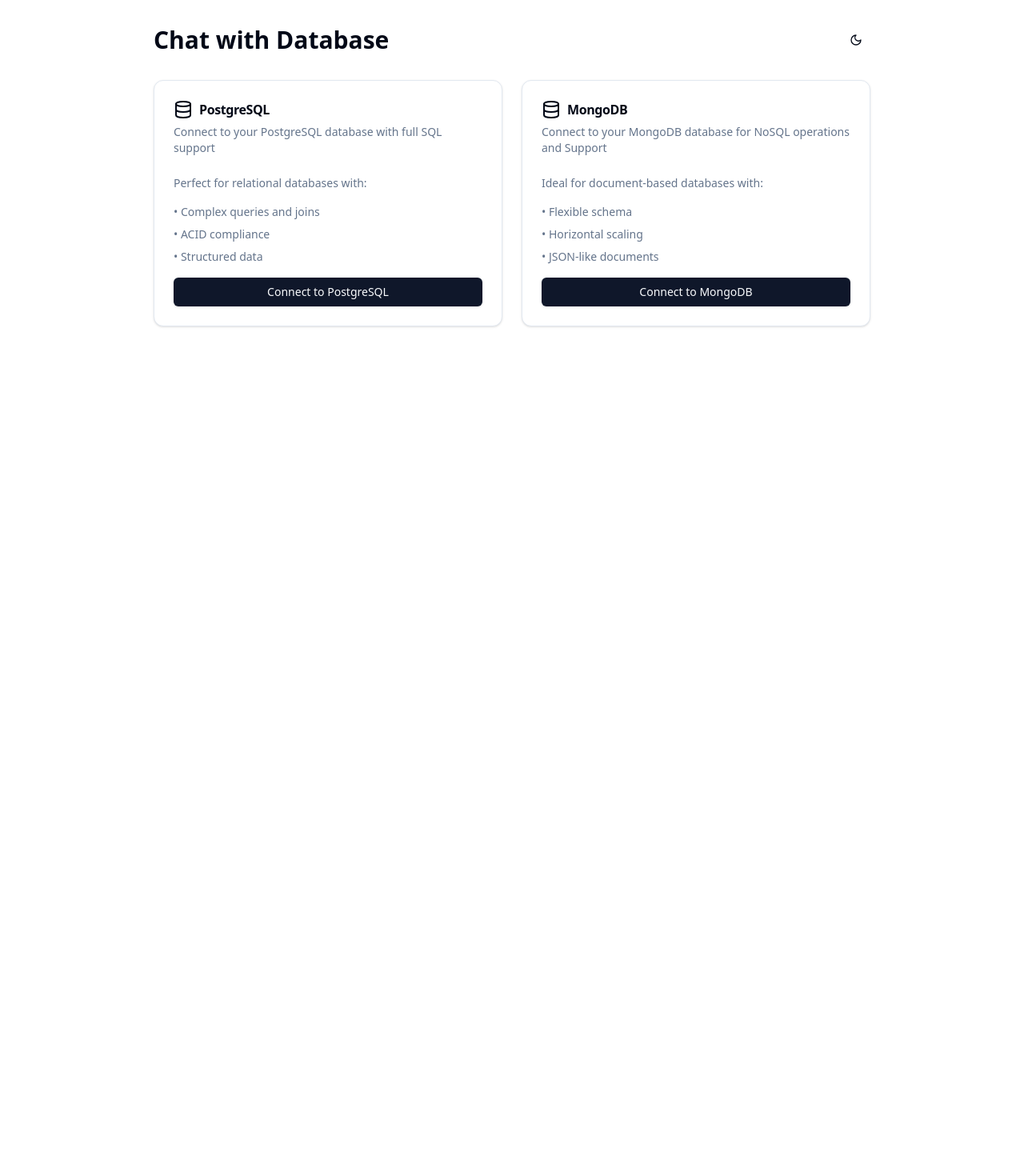
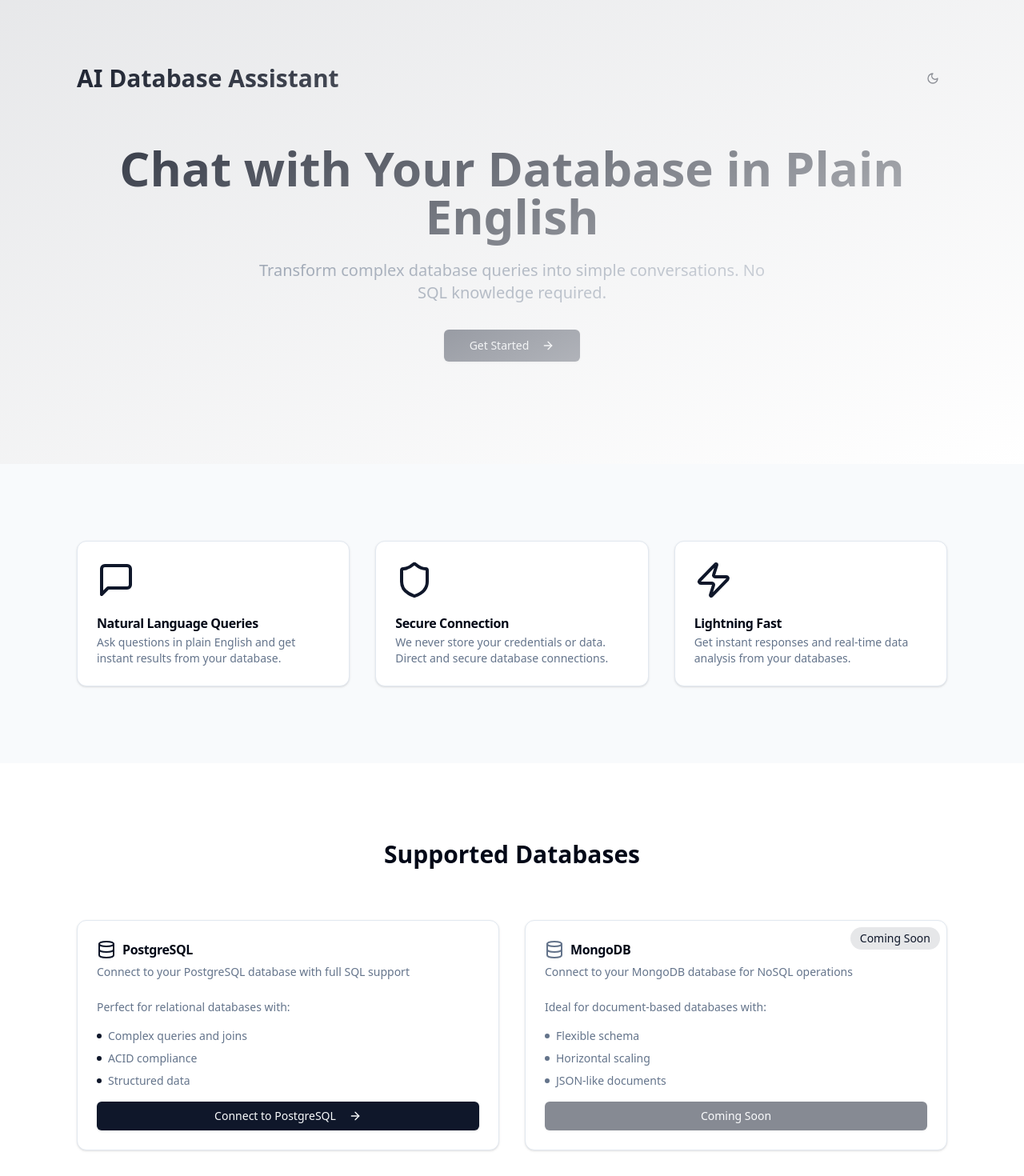
Before and after one commit to LuseBiswas/Database_AI_Agent, a React (Vite) app in the folder ai-agent-frontend/ai-agent-frontend/: page / in a window 1280 px wide. Shown: the top 1470 px of the page at 80% size. Before the commit the page ends 800 px from the top, so only its background shows below. Built offline with nearby package versions, Linux system fonts and the light colour scheme.

Commit message:
Homepage updated

```diff
--- a/ai-agent-frontend/ai-agent-frontend/src/Homepage.jsx
+++ b/ai-agent-frontend/ai-agent-frontend/src/Homepage.jsx
@@ -3,40 +3,100 @@
 import { useTheme } from './components/ThemeProvider';
 import { Button } from '@/components/ui/button';
 import { Card, CardContent, CardDescription, CardHeader, CardTitle } from '@/components/ui/card';
-import { Sun, Moon, Database } from 'lucide-react';
+import { Sun, Moon, Database, MessageSquare, Shield, Zap, ArrowRight } from 'lucide-react';
 
 const Homepage = () => {
   const { theme, setTheme } = useTheme();
   const navigate = useNavigate();
 
-  useEffect(()=>{
-        document.title = "Homepage"
-
-      },[])
+  useEffect(() => {
+    document.title = "AI Database Assistant - Chat with Your Database";
+  }, []);
 
   return (
-    <div className="min-h-screen p-8 bg-background">
-      <div className="max-w-4xl mx-auto">
+    <div className="min-h-screen bg-background">
+      {/* Hero Section */}
+      <div className="relative overflow-hidden">
+        <div className="absolute inset-0 bg-gradient-to-br from-primary/10 to-background" />
+        <div className="max-w-6xl mx-auto px-4 sm:px-6 lg:px-8 pt-20 pb-32">
           <div className="flex justify-between items-center mb-8">
-          <h1 className="text-3xl font-bold text-foreground">Chat with Database</h1>
+            <h1 className="text-3xl font-bold text-foreground">AI Database Assistant</h1>
             <Button
               variant="ghost"
               size="icon"
               onClick={() => setTheme(theme === 'dark' ? 'light' : 'dark')}
+              className="animate-in fade-in duration-500"
             >
-            {theme === 'dark' ? (
-              <Sun className="h-5 w-5" />
-            ) : (
-              <Moon className="h-5 w-5" />
-            )}
+              {theme === 'dark' ? <Sun className="h-5 w-5" /> : <Moon className="h-5 w-5" />}
             </Button>
           </div>
 
-        <div className="grid md:grid-cols-2 gap-6">
-          <Card className="hover:shadow-lg transition-shadow">
+          <div className="mt-16 text-center animate-in slide-in-from-bottom duration-700">
+            <h2 className="text-4xl md:text-6xl font-bold text-foreground mb-6">
+              Chat with Your Database in Plain English
+            </h2>
+            <p className="text-xl text-muted-foreground max-w-2xl mx-auto mb-8">
+              Transform complex database queries into simple conversations. No SQL knowledge required.
+            </p>
+            <Button
+              size="lg"
+              className="group"
+              onClick={() => navigate('/get-started')}
+            >
+              Get Started
+              <ArrowRight className="ml-2 h-4 w-4 group-hover:translate-x-1 transition-transform" />
+            </Button>
+          </div>
+        </div>
+      </div>
+
+      {/* Features Section */}
+      <div className="py-24 bg-muted/50">
+        <div className="max-w-6xl mx-auto px-4 sm:px-6 lg:px-8">
+          <div className="grid md:grid-cols-3 gap-8 animate-in slide-in-from-bottom duration-700">
+            <Card className="hover:shadow-lg transition-all hover:-translate-y-1">
+              <CardHeader>
+                <MessageSquare className="h-12 w-12 text-primary mb-4" />
+                <CardTitle>Natural Language Queries</CardTitle>
+                <CardDescription>
+                  Ask questions in plain English and get instant results from your database.
+                </CardDescription>
+              </CardHeader>
+            </Card>
+
+            <Card className="hover:shadow-lg transition-all hover:-translate-y-1">
+              <CardHeader>
+                <Shield className="h-12 w-12 text-primary mb-4" />
+                <CardTitle>Secure Connection</CardTitle>
+                <CardDescription>
+                  We never store your credentials or data. Direct and secure database connections.
+                </CardDescription>
+              </CardHeader>
+            </Card>
+
+            <Card className="hover:shadow-lg transition-all hover:-translate-y-1">
+              <CardHeader>
+                <Zap className="h-12 w-12 text-primary mb-4" />
+                <CardTitle>Lightning Fast</CardTitle>
+                <CardDescription>
+                  Get instant responses and real-time data analysis from your databases.
+                </CardDescription>
+              </CardHeader>
+            </Card>
+          </div>
+        </div>
+      </div>
+
+      {/* Database Options */}
+      <div className="py-24">
+        <div className="max-w-6xl mx-auto px-4 sm:px-6 lg:px-8">
+          <h2 className="text-3xl font-bold text-center mb-16">Supported Databases</h2>
+
+          <div className="grid md:grid-cols-2 gap-8 animate-in slide-in-from-bottom duration-700">
+            <Card className="hover:shadow-lg transition-all hover:-translate-y-1">
               <CardHeader>
                 <CardTitle className="flex items-center gap-2">
-                <Database className="h-6 w-6" />
+                  <Database className="h-6 w-6 text-primary" />
                   PostgreSQL
                 </CardTitle>
                 <CardDescription>
@@ -49,28 +109,41 @@
                     Perfect for relational databases with:
                   </p>
                   <ul className="text-sm text-muted-foreground space-y-2">
-                  <li>• Complex queries and joins</li>
-                  <li>• ACID compliance</li>
-                  <li>• Structured data</li>
+                    <li className="flex items-center gap-2">
+                      <div className="h-1.5 w-1.5 rounded-full bg-primary" />
+                      Complex queries and joins
+                    </li>
+                    <li className="flex items-center gap-2">
+                      <div className="h-1.5 w-1.5 rounded-full bg-primary" />
+                      ACID compliance
+                    </li>
+                    <li className="flex items-center gap-2">
+                      <div className="h-1.5 w-1.5 rounded-full bg-primary" />
+                      Structured data
+                    </li>
                   </ul>
                   <Button
-                  className="w-full"
+                    className="w-full group"
                     onClick={() => navigate('/postgres')}
                   >
                     Connect to PostgreSQL
+                    <ArrowRight className="ml-2 h-4 w-4 group-hover:translate-x-1 transition-transform" />
                   </Button>
                 </div>
               </CardContent>
             </Card>
 
-          <Card className="hover:shadow-lg transition-shadow">
+            <Card className="hover:shadow-lg transition-all hover:-translate-y-1 relative overflow-hidden">
+              <div className="absolute top-2 right-2 bg-primary/10 text-primary px-3 py-1 rounded-full text-sm">
+                Coming Soon
+              </div>
               <CardHeader>
                 <CardTitle className="flex items-center gap-2">
-                <Database className="h-6 w-6" />
+                  <Database className="h-6 w-6 text-muted-foreground" />
                   MongoDB
                 </CardTitle>
                 <CardDescription>
-                Connect to your MongoDB database for NoSQL operations and Support
+                  Connect to your MongoDB database for NoSQL operations
                 </CardDescription>
               </CardHeader>
               <CardContent>
@@ -79,15 +152,24 @@
                     Ideal for document-based databases with:
                   </p>
                   <ul className="text-sm text-muted-foreground space-y-2">
-                  <li>• Flexible schema</li>
-                  <li>• Horizontal scaling</li>
-                  <li>• JSON-like documents</li>
+                    <li className="flex items-center gap-2">
+                      <div className="h-1.5 w-1.5 rounded-full bg-muted-foreground" />
+                      Flexible schema
+                    </li>
+                    <li className="flex items-center gap-2">
+                      <div className="h-1.5 w-1.5 rounded-full bg-muted-foreground" />
+                      Horizontal scaling
+                    </li>
+                    <li className="flex items-center gap-2">
+                      <div className="h-1.5 w-1.5 rounded-full bg-muted-foreground" />
+                      JSON-like documents
+                    </li>
                   </ul>
                   <Button
                     className="w-full"
-                  onClick={() => navigate('/mongodb')}
+                    disabled
                   >
-                  Connect to MongoDB
+                    Coming Soon
                   </Button>
                 </div>
               </CardContent>
@@ -95,6 +177,7 @@
           </div>
         </div>
       </div>
+    </div>
   );
 };
 
```
Lines whose indentation alone changed are shown as unchanged.
